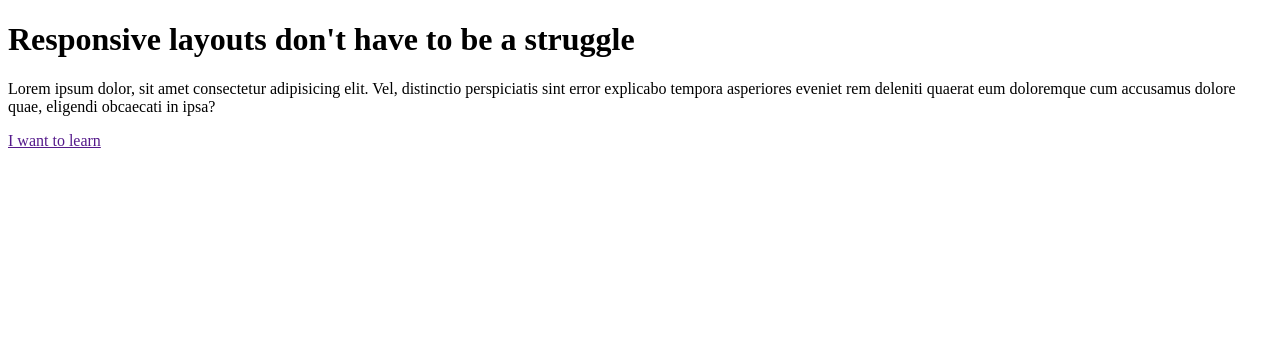
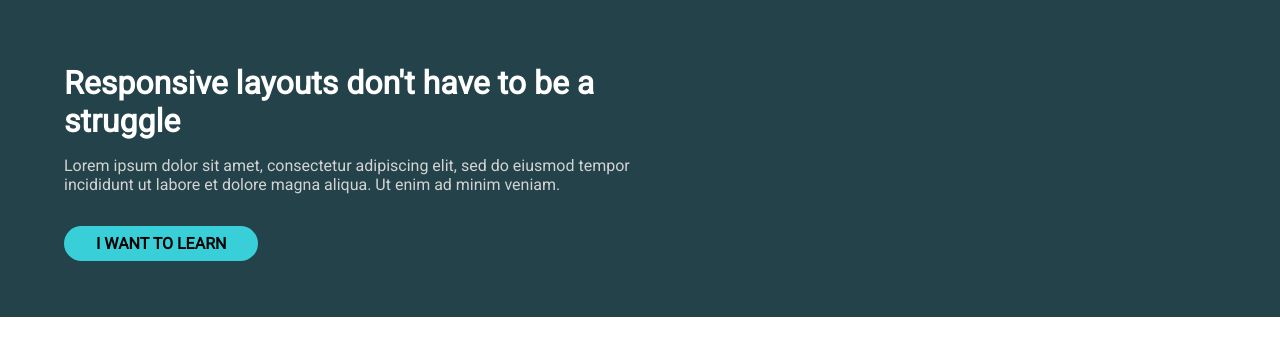
Before and after one commit to benbli/crl, a plain HTML site: page daniel/challenge03/index.html in a window 1280 px wide. Drawn offline with Linux system fonts and the light colour scheme.

Commit message:
[Completed] challenge03

```diff
--- a/daniel/challenge03/index.html
+++ b/daniel/challenge03/index.html
@@ -7,19 +7,31 @@
       name="viewport"
       content="width=device-width, initial-scale=1.0"
     />
+    <link rel="preconnect" href="https://fonts.googleapis.com" />
+    <link
+      rel="preconnect"
+      href="https://fonts.gstatic.com"
+      crossorigin
+    />
+    <link
+      href="https://fonts.googleapis.com/css2?family=Roboto&display=swap"
+      rel="stylesheet"
+    />
     <link rel="stylesheet" href="style.css" />
     <title>Challenge 03</title>
   </head>
   <body>
+    <div class="container">
       <h1 class="title">
         Responsive layouts don't have to be a struggle
       </h1>
       <p class="content">
-      Lorem ipsum dolor, sit amet consectetur adipisicing elit. Vel,
-      distinctio perspiciatis sint error explicabo tempora asperiores
-      eveniet rem deleniti quaerat eum doloremque cum accusamus dolore
-      quae, eligendi obcaecati in ipsa?
+        Lorem ipsum dolor sit amet, consectetur adipiscing elit, sed
+        do eiusmod tempor incididunt ut labore et dolore magna aliqua.
+        Ut enim ad minim veniam.
       </p>
+
       <a href="" class="action">I want to learn</a>
+    </div>
   </body>
 </html>
--- a/daniel/challenge03/style.css
+++ b/daniel/challenge03/style.css
@@ -0,0 +1,37 @@
+* {
+  box-sizing: border-box;
+  margin: 0;
+  font-family: 'Roboto', sans-serif;
+}
+
+.container {
+  margin: 0 auto;
+  padding: 4em;
+  background: #23424a;
+  color: white;
+}
+
+.title {
+  font-size: 2rem;
+  width: 50%;
+  margin-bottom: 0.5em;
+}
+
+.content {
+  font-size: 1rem;
+  width: 50%;
+  color: lightgray;
+  margin-bottom: 2.5em;
+}
+
+.action {
+  padding: 0.5em 2em;
+  border-radius: 2em;
+  font-size: 1rem;
+  font-weight: bold;
+  text-decoration: none;
+  text-transform: uppercase;
+  width: 100%;
+  background-color: #38cfd9;
+  color: #000;
+}
```
Lines whose indentation alone changed are shown as unchanged.
